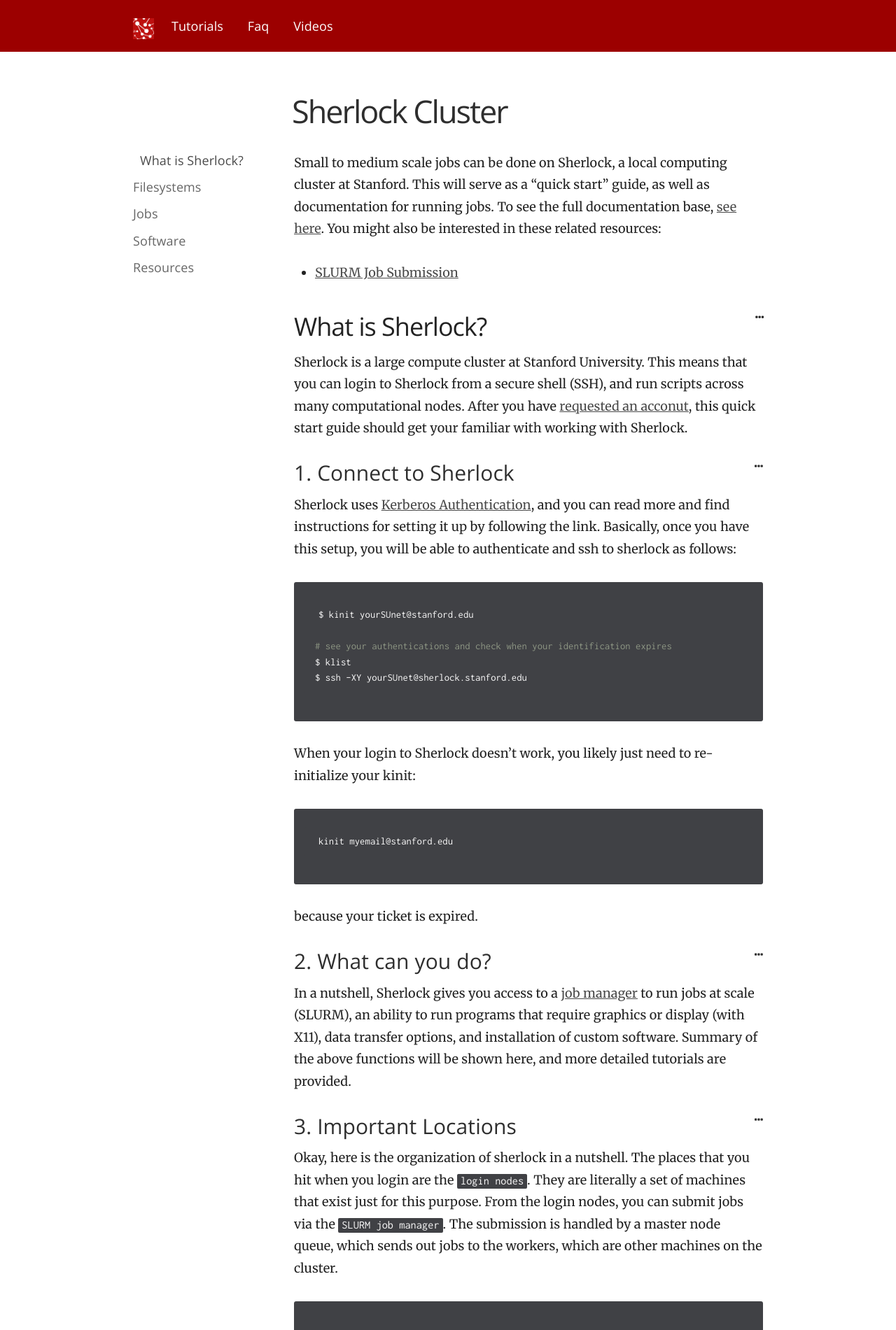
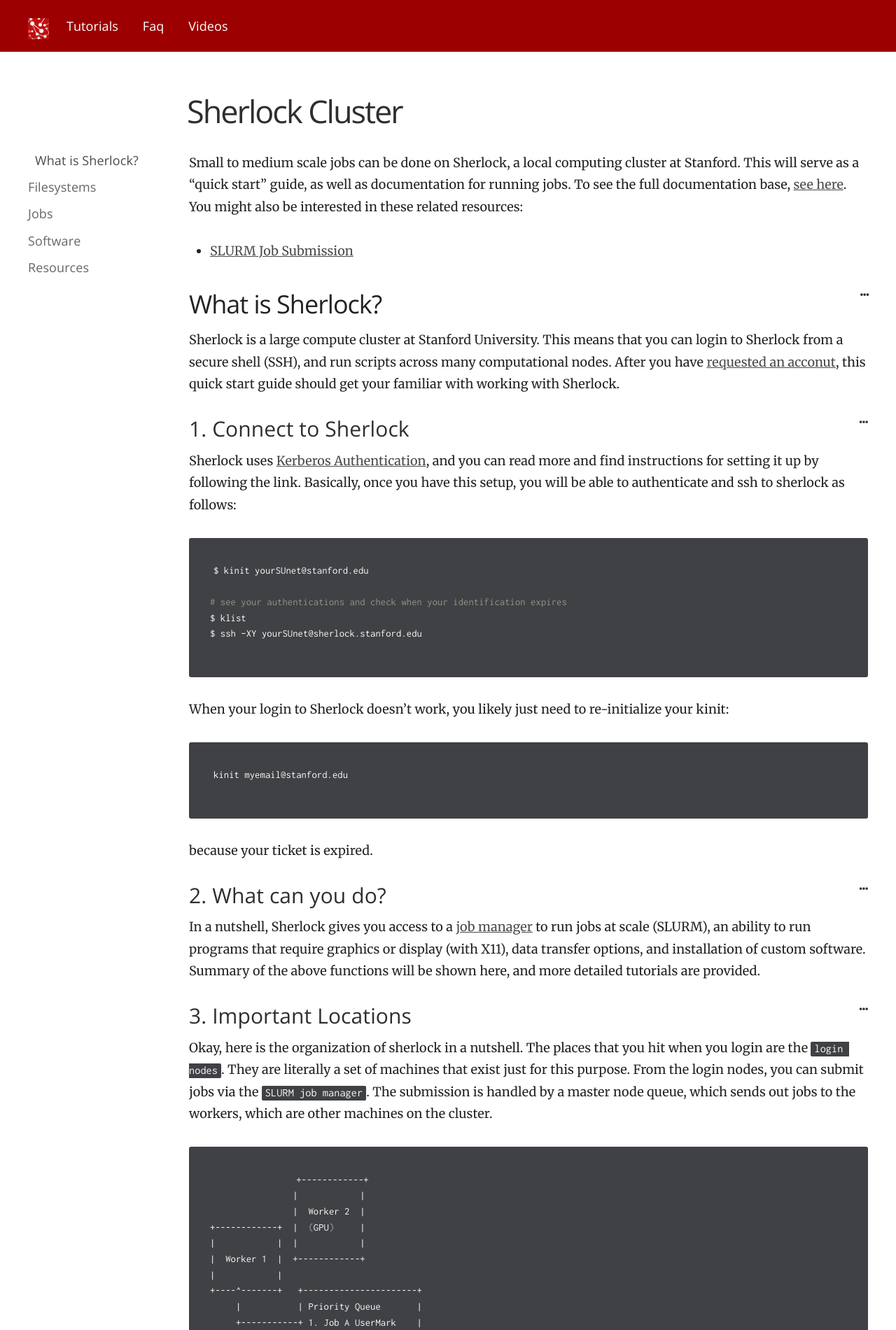
Before and after one commit to vsoch/lessons, a Jekyll site: the page built from _posts/hpc/clusters/2018-05-08-sherlock.md, in a window 1280 px wide. Shown: the top 1901 px of the page at 70% size. Built offline with Jekyll 4.4.1, drawn with Linux system fonts in a browser that asks for light colours; nearby versions of some CDN libraries; some of the changed text lies outside the part shown.

Commit message:
increasing width

````diff
--- a/_posts/hpc/clusters/2018-05-08-sherlock.md
+++ b/_posts/hpc/clusters/2018-05-08-sherlock.md
@@ -159,7 +159,7 @@
 $ lfs quota -g <pi_sunetid> -h /scratch/
 ```
 
-**How do I count files?*
+**How do I count files?**
 ```bash
 find . -type f | wc -l
 ```
--- a/assets/css/screen.css
+++ b/assets/css/screen.css
@@ -624,7 +624,7 @@
     font-size: 1.1em; }
 
 .wrapper {
-  max-width: 900px;
+  max-width: 1200px;
   margin: 0 auto;
   padding: 0 30px;
   position: relative; }
````
